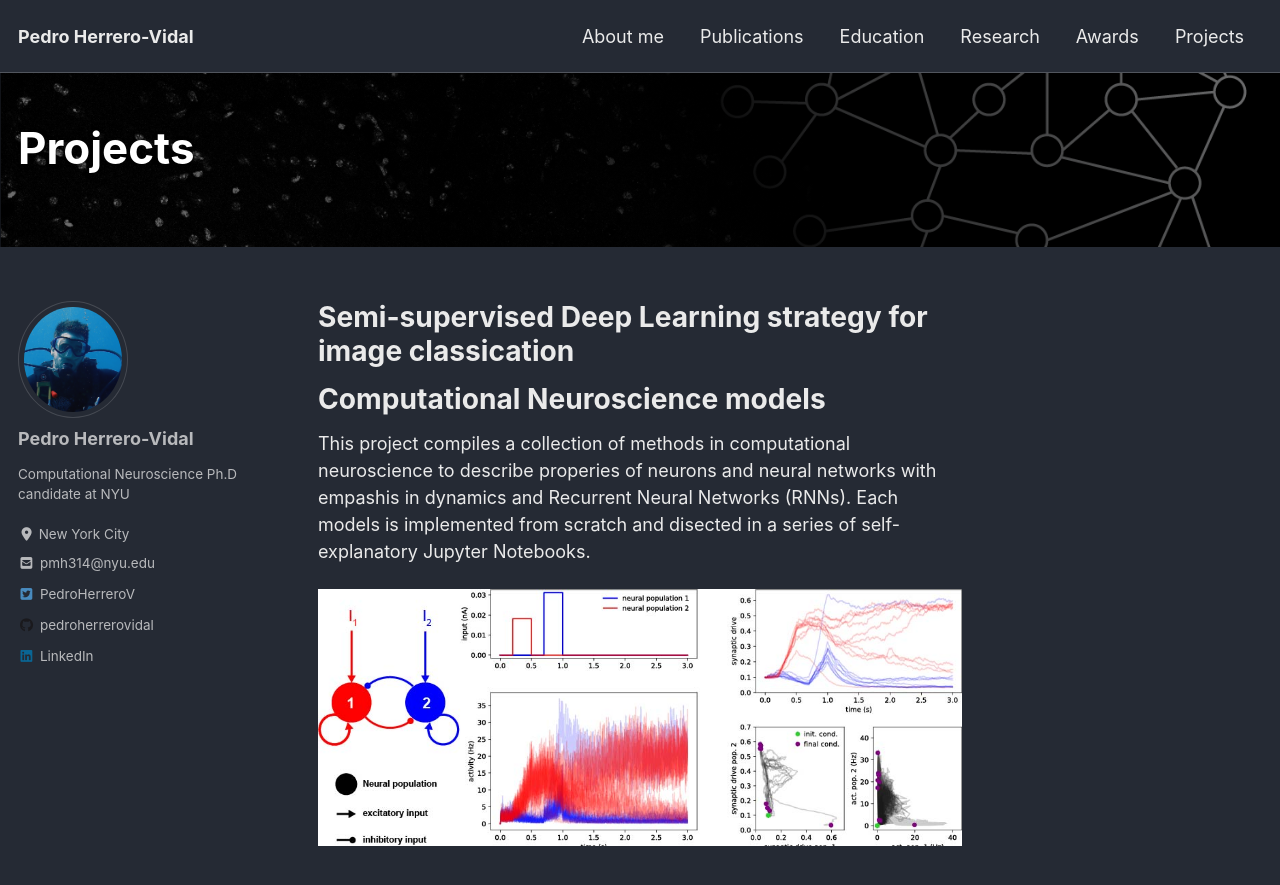
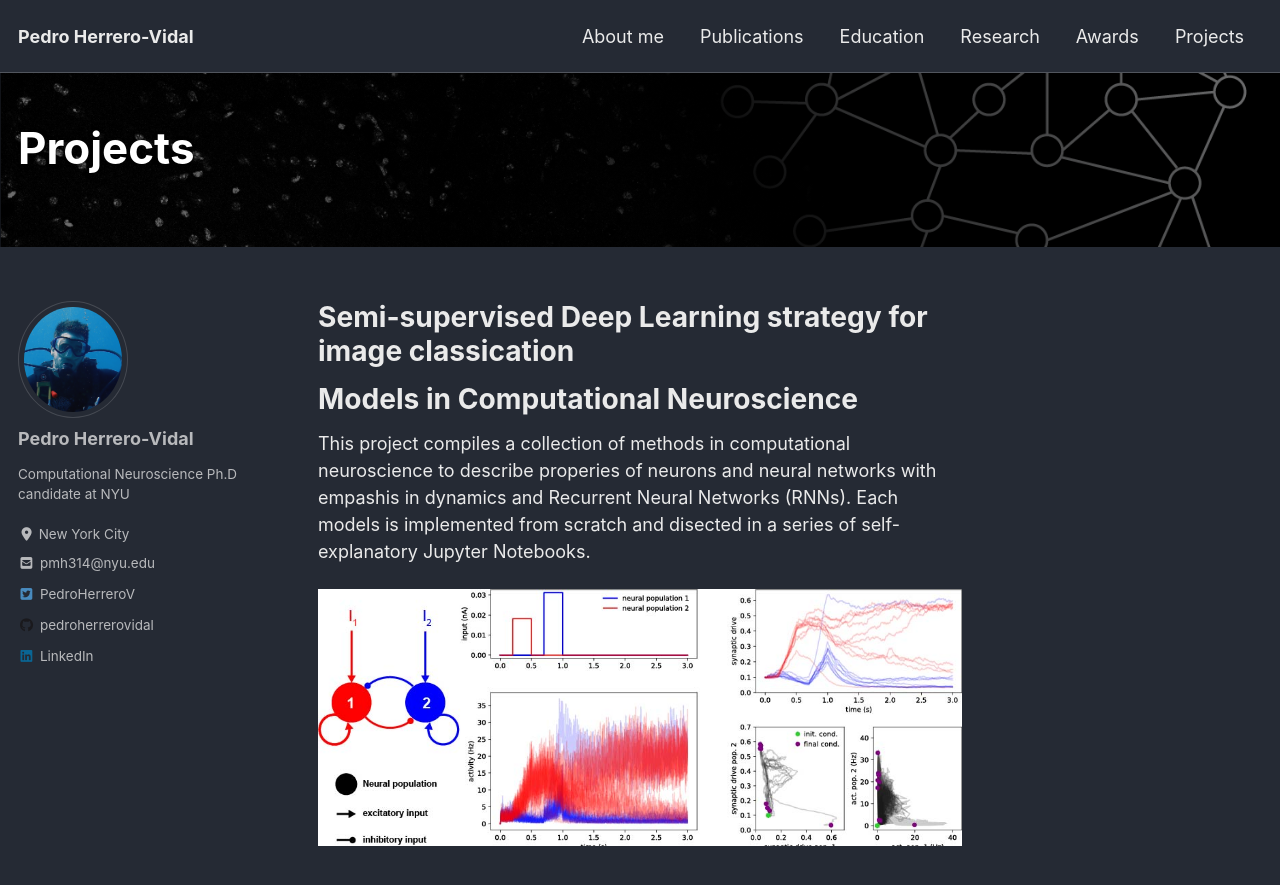
Before and after one commit to pedroherrerovidal/pedroherrerovidal.github.io, a Jekyll site: the page built from _pages/projects.md, in a window 1280 px wide and 900 px high. Shown: the top 885 px of the window. Built offline with Jekyll 4.4.1, drawn with Linux system fonts in a browser that asks for light colours; cached includes are drawn as plain includes; nearby versions of some CDN libraries.

Commit message:
Update projects.md

```diff
--- a/_pages/projects.md
+++ b/_pages/projects.md
@@ -10,7 +10,7 @@
 
 # Semi-supervised Deep Learning strategy for image classication
 
-# Computational Neuroscience models
+# Models in Computational Neuroscience
 This project compiles  a collection of methods in computational neuroscience to describe properies of neurons and neural networks with empashis in dynamics and Recurrent Neural Networks (RNNs). Each models is implemented from scratch and disected in a series of self-explanatory Jupyter Notebooks.
 
-![](../assets/images/compNS.jpg)
+[![](../assets/images/compNS.jpg)](https://github.com/pedroherrerovidal/ComputationalNeuroscience)
```
